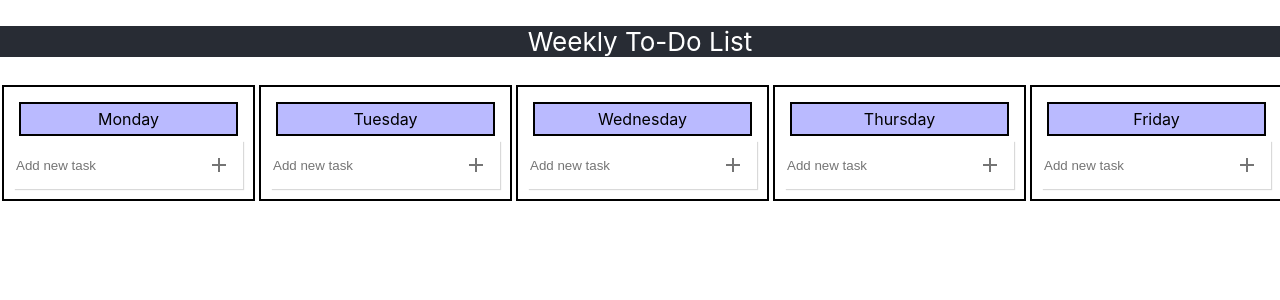
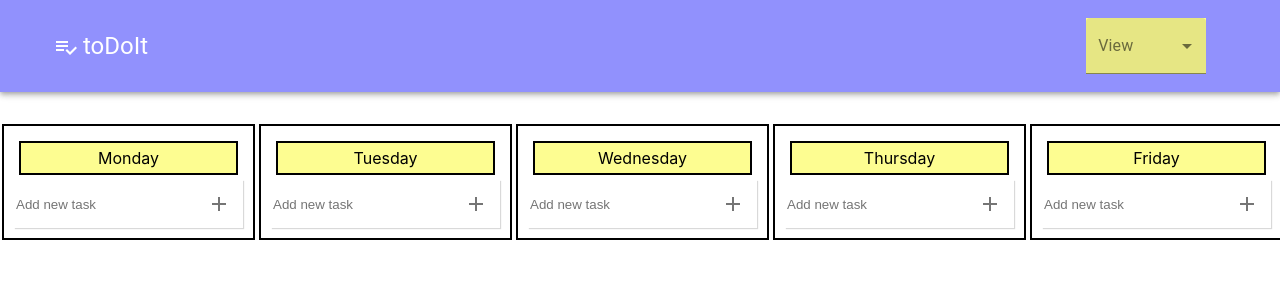
Before and after one commit to marynehmeh/ToDoListApp, a React (Create React App) app in the folder todolist/: page / in a window 1280 px wide. Shown: the top 300 px of the page. Built offline with nearby package versions, Linux system fonts and the light colour scheme.

Commit message:
added navBar and made colour changes

```diff
--- a/todolist/src/App.css
+++ b/todolist/src/App.css
@@ -1,15 +1,45 @@
 
 .app {
   text-align: center;
-  display: flex;
 }
 
-.app-header {
-  background-color: #282c34;
+.header-container {
+  color: white;
+  display: flex;
+  justify-content: center;
+  align-items: center;
+}
+
+.header {
   font-size: calc(10px + 2vmin);
-  color: white;
+  border-radius: 30% 0 30% 0;
+  background-color: #E1E1FF;
+  height: 100px;
+  width: 300px;
   text-align: center;
 }
+
+.nav-bar {
+  flex-grow: 1;
+  display: flex;
+  flex-direction: row;
+  justify-content: space-between;
+  align-items: space-between;
+  margin-bottom: 30px;
+}
+
+.logo {
+  display: flex;
+  flex-direction: row;
+  justify-content: space-between;
+  margin: 0 900px 0 0;
+  padding: 30px;
+}
+
+.icon {
+  margin: 5px 5px 0 0;
+}
+
 
 .todo-list {
   position: center;
@@ -48,7 +78,7 @@
   }
 
 .day-tag {
-  background: #BABAFF;
+  background: #FDFD91;
   border: 2px solid black;
   padding: 5px;
   margin: 5px;
--- a/todolist/src/App.js
+++ b/todolist/src/App.js
@@ -2,6 +2,7 @@ import React, {  useState, setState }  from 'react';
 import './App.css';
 import { TodoForm } from './components/ToDoForm';
 import { Todo } from './components/Todo';
+import DenseAppBar from './components/NavBar';
 
 function App() {
 
@@ -37,13 +38,11 @@ function App() {
   }
 
   return (
+    <div className='app'>
+      <div className="header-container">
+        <DenseAppBar/>
+      </div>
     <div>
-    <header className="app-header">
-    <p>
-    Weekly To-Do List
-    </p>
-    </header>
-    <div className="app">
       <div className='days'>
         {todos.map((day,index)=>(
           <div className="day">
--- /dev/null
+++ b/todolist/src/components/NavBar.js
@@ -0,0 +1,76 @@
+import React, { useState, setState } from 'react';
+import { makeStyles } from '@material-ui/core/styles';
+import AppBar from '@material-ui/core/AppBar';
+import Toolbar from '@material-ui/core/Toolbar';
+import Typography from '@material-ui/core/Typography';
+import PlaylistAddCheckIcon from '@material-ui/icons/PlaylistAddCheck';
+import InputLabel from '@material-ui/core/InputLabel';
+import MenuItem from '@material-ui/core/MenuItem';
+import FormControl from '@material-ui/core/FormControl';
+import Select from '@material-ui/core/Select';
+
+const useStyles = makeStyles((theme) => ({
+    formControl: {
+      margin: theme.spacing(1),
+      minWidth: 120,
+      backgroundColor: "#FDFD91"
+    },
+  }));
+
+function ControlledOpenSelect() {
+    const classes = useStyles();
+    const [view, setView] = useState('');
+    const [open, setOpen] = useState(false);
+
+    const handleChange = (event) => {
+      setView(event.target.value);
+    };
+
+    const handleClose = () => {
+      setOpen(false);
+    };
+
+    const handleOpen = () => {
+      setOpen(true);
+    };
+
+    return (
+      <div>
+        <FormControl variant="filled" className={classes.formControl}>
+          <InputLabel id="view" >View</InputLabel>
+          <Select
+            labelId="view"
+            id="view"
+            open={open}
+            onClose={handleClose}
+            onOpen={handleOpen}
+            value={view}
+            onChange={handleChange}
+            label="View"
+          >
+            <MenuItem value={'Day'}>Daily</MenuItem>
+            <MenuItem value={'Week'}>Weekly</MenuItem>
+          </Select>
+        </FormControl>
+      </div>
+    );
+  }
+
+export default function DenseAppBar() {
+
+  return (
+    <div className="nav-bar">
+      <AppBar position="static" style={{ background: '#9191FD' }} >
+        <Toolbar variant="dense">
+            <div className="logo">
+            <PlaylistAddCheckIcon className="icon" size="large"/>
+          <Typography variant="h5" color="inherit">
+            toDoIt
+          </Typography>
+          </div>
+          <ControlledOpenSelect />
+        </Toolbar>
+      </AppBar>
+    </div>
+  );
+}
--- a/todolist/src/components/radioButtons.js
+++ b/todolist/src/components/radioButtons.js
@@ -4,9 +4,9 @@ import { green, red, orange } from '@material-ui/core/colors';
 import React, {  useState, setState }  from 'react';
 
 const colors = {
-    red: "#f2b4b4",
-    orange: "#FAD086",
-    green: "#B6FCCD"
+    red: "#fd9191",
+    orange: "#fdc791",
+    green: "#91fdc7"
 }
 
 const GreenRadio = withStyles({
```
